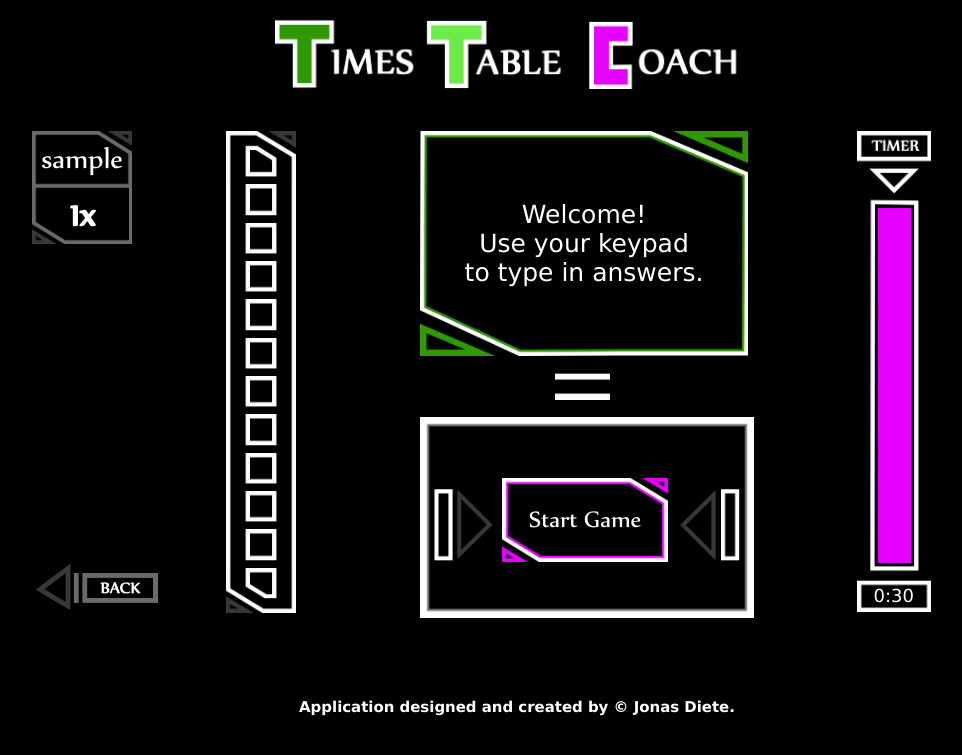
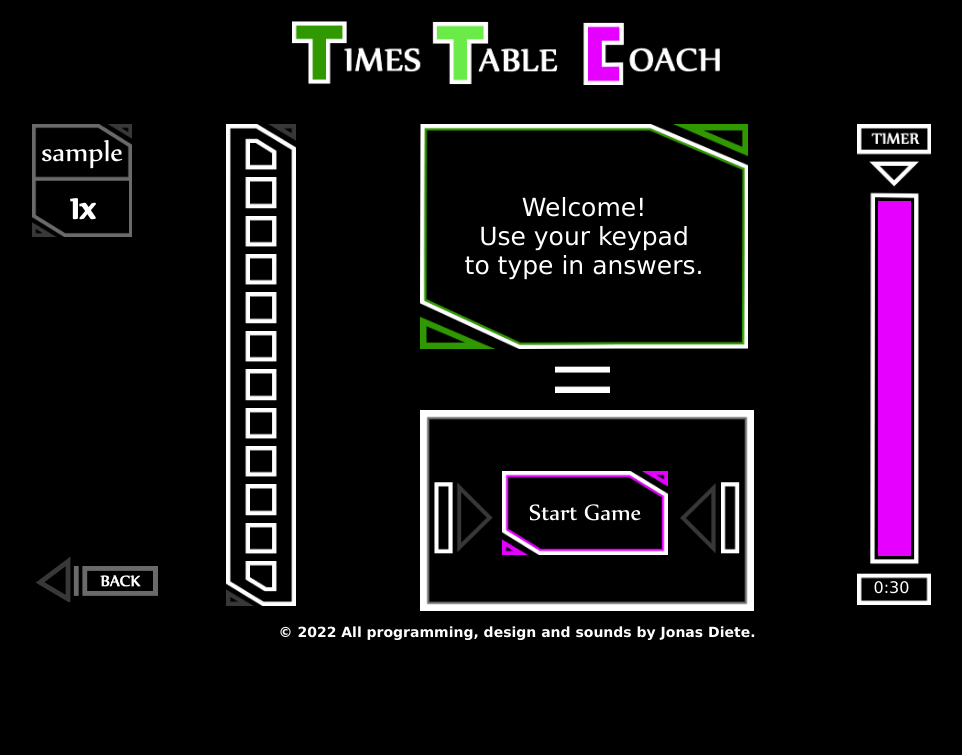
Before and after one commit to jonas-diete/timestablecoach, a Flask app: page /test/1 in a window 1280 px wide. Shown: the top 755 px of the page, without its empty margins (123-1085 px from the left). Run offline with Flask 2, Linux system fonts and the light colour scheme; the visitor is signed in with stand-in values (Sample User, id 1).

Commit message:
new version

```diff
--- a/static/styles.css
+++ b/static/styles.css
@@ -4,15 +4,20 @@
     url("/static/nyala.tff") format("tff");
     }
 
+/* General Rules */
+
 body {
     background: black;
     color: white;
     font-family: Verdana, Geneva, Tahoma, sans-serif;
-    font-size: large;
+    font-size: 16px;
 }
 
 footer {
     text-align: center;
+    font-size: 14px;
+    margin: 30px auto 10px auto;
+    font-weight: bold;
     clear: both;
 }
 
@@ -27,13 +32,20 @@ button {
     font-size: 15px;
     font-family: Verdana, Geneva, Tahoma, sans-serif;
     padding: 10px 25px;
-    border-radius: 3px;
     border: 2px solid black;
 }
 
 button:hover {
     color: black;
     background-color:rgb(150, 223, 223);
+}
+
+form {
+    text-align: center;
+}
+
+.form_left {
+    text-align: left;
 }
 
 input[type=text], input[type=password] {
@@ -52,12 +64,10 @@ input[type=text]:focus, input[type=password]:focus {
 }
 
 #title_img {
-    width: 50%;
+    width: 450px;
     display: block;
-    margin-left: auto;
-    margin-right: auto;
+    margin: 10px auto 20px auto;
 }
-
 
 .row {
     margin: auto;
@@ -301,12 +336,23 @@ input[type=text]:focus, input[type=password]:focus {
     background-size: cover;
     width: 328px;
     height: 225px;
-    font-size: 25px;
+    font-size: 20px;
     /* To center the writing in the display box */
     text-align: center;
     display: flex;
+    align-items: center;
     justify-content: center;
-    align-items: center;
+}
+
+
+#text {
+    font-size: 1.25em;
+}
+
+#medalpic {
+    height: 70px;
+    display: none;
+    margin: 20px auto 0 auto;
 }
 
 #equals {
--- a/templates/layout.html
+++ b/templates/layout.html
@@ -3,6 +3,7 @@
     <head>
         <link href="/static/styles.css" rel="stylesheet">
         <link rel="shortcut icon" href="{{ url_for('static', filename='favicon.ico') }}">
+        <meta name="viewport" content="width=device-width, initial-scale=1.0, maximum-scale=1.0,user-scalable=0"/>
         {% block head %}{% endblock %}
         <title>
             Times Table Coach
@@ -11,10 +12,7 @@
 
     <body>
         <header>
-            <div class = "row">
-                <div id="title"><img id="title_img" src="/static/images/title_long.png"></div>
-            </div>
-            <br>
+            <img id="title_img" src="/static/images/title_long.png">
         </header>
 
         <main>
@@ -22,11 +20,7 @@
         </main>
 
         <footer>
-            <br>
-            <br>
-            <div class = "row">
-                <h5>Application designed and created by &copy Jonas Diete.</h5>
-            </div>
+            &copy 2022 All programming, design and sounds by Jonas Diete.
         </footer>
     </body>
 </html>
--- a/templates/login.html
+++ b/templates/login.html
@@ -59,8 +59,6 @@
             <button type="submit" class="select_button" id="login_button">Login</button>
         </form>
         <br>
-        <br>
-        <br>
     </div>
 
     <div class="narrow_row">
--- a/templates/practise.html
+++ b/templates/practise.html
@@ -538,7 +538,7 @@
     <b id="learningdata">{{ learningdata }}</b>
     <b id="practise_tt">{{ timestable }}</b>
 
- 	<div class="row">
+ 	<div id="practise_objects">
 
 	    <div class="col" id="col1_practise">
 		    <table id="tt_overview">
--- a/templates/test.html
+++ b/templates/test.html
@@ -32,10 +32,10 @@
         function create_question() {
 
             // Changing font size
-            document.querySelector('#display').style.fontSize = '60px';
+            document.querySelector('#text').style.fontSize = '3em';
 
             // Displaying question
-            document.querySelector('#display').innerHTML = factors[question_number] + ' x ' + tt;
+            document.querySelector('#text').innerHTML = factors[question_number] + ' x ' + tt;
 
             // Playing sound
             var questionsound = new Audio('/static/sounds/' + factors[question_number] + 'x' + tt + '.mp3');
@@ -129,34 +129,55 @@
             }
 
             // Displaying message
-            document.querySelector('#display').style.fontSize = '20px';
+
             if (num_of_corr_answers > 11 && time > 49) {
-                document.querySelector('#display').innerHTML = 'Congratulations.<br>You earned a gold medal!';
+                document.querySelector('#text').style.fontSize = '1.15em';
+                document.querySelector('#text').innerHTML = '<br><br>Congratulations.<br>You earned a gold medal!';
+                document.querySelector('#medalpic').src = '/static/images/gold.png';
+                document.querySelector('#display').style.display = 'block';
+                document.querySelector('#medalpic').style.display = 'block';
                 medal_earned = 3;
             }
 
             else if (num_of_corr_answers > 11) {
-                document.querySelector('#display').innerHTML = 'Congratulations.<br>You earned a silver medal!';
+                document.querySelector('#text').style.fontSize = '1.15em';
+                document.querySelector('#text').innerHTML = 'Congratulations.<br>You earned a silver medal!';
+                document.querySelector('#medalpic').src = '/static/images/silver.png';
+                document.querySelector('#display').style.display = 'block';
+                document.querySelector('#medalpic').style.display = 'block';
                 medal_earned = 2;
             }
 
             else if (num_of_corr_answers > 9 && time == 0) {
-                document.querySelector('#display').innerHTML = 'Congratulations.<br>You earned a bronze medal.<br><br>Keep on practising<br>to get faster.';
+                document.querySelector('#text').style.fontSize = '1em';
+                document.querySelector('#text').innerHTML = '<br>Congratulations.<br>You earned a bronze medal.<br><br>Keep on practising<br>to get faster.';
+                document.querySelector('#medalpic').src = '/static/images/bronze.png';
+                document.querySelector('#display').style.display = 'block';
+                document.querySelector('#medalpic').style.display = 'block';
                 medal_earned = 1;
             }
 
             else if (num_of_corr_answers > 10) {
-                document.querySelector('#display').innerHTML = 'Congratulations.<br>You earned a bronze medal.<br>Revise this question:<br>' + wrong_questions[1] + ' x ' + tt + ' = ' + wrong_questions[1]*tt;
+                document.querySelector('#text').style.fontSize = '0.8em';
+                document.querySelector('#text').innerHTML = '<br>Congratulations.<br>You earned a bronze medal.<br>Revise this question:<br>' + wrong_questions[1] + ' x ' + tt + ' = ' + wrong_questions[1]*tt;
+                document.querySelector('#medalpic').src = '/static/images/bronze.png';
+                document.querySelector('#display').style.display = 'block';
+                document.querySelector('#medalpic').style.display = 'block';
                 medal_earned = 1;
             }
 
             else if (num_of_corr_answers > 9) {
-                document.querySelector('#display').innerHTML = 'Congratulations.<br>You earned a bronze medal.<br>Revise these questions:<br>' + wrong_questions[1] + ' x ' + tt + ' = ' + wrong_questions[1]*tt + '<br>' + wrong_questions[2] + ' x ' + tt + ' = ' + wrong_questions[2]*tt;
+                document.querySelector('#text').style.fontSize = '0.8em';
+                document.querySelector('#text').innerHTML = '<br>Congratulations.<br>You earned a bronze medal.<br>Revise these questions:<br>' + wrong_questions[1] + ' x ' + tt + ' = ' + wrong_questions[1]*tt + '<br>' + wrong_questions[2] + ' x ' + tt + ' = ' + wrong_questions[2]*tt;
+                document.querySelector('#medalpic').src = '/static/images/bronze.png';
+                document.querySelector('#display').style.display = 'block';
+                document.querySelector('#medalpic').style.display = 'block';
                 medal_earned = 1;
             }
 
             else {
-                document.querySelector('#display').innerHTML = 'You got ' + num_of_corr_answers + ' answers correct.<br>Keep on practising.';
+                document.querySelector('#text').style.fontSize = '1em';
+                document.querySelector('#text').innerHTML = 'You got ' + num_of_corr_answers + ' out of 12 answers correct.<br>Keep on practising.';
             }
 
             // Sending the medal result
@@ -192,8 +213,9 @@
                 time--;
 
                 // Shrinking the timer bar, every tenth of a second
-                document.querySelector('#timerbar').style.height = (355 / 300 * (time)) + 'px';
-                document.querySelector('#timerbar').style.top = (77 + (355 / 300 * (300-time))) + 'px';
+                document.querySelector('#timerbar').style.height = (initial_height / 300 * (time)) + 'px';
+                console.log(initial_height);
+                document.querySelector('#timerbar').style.top = (initial_top + (initial_height / 300 * (300-time))) + 'px';
 
                 // Updating the timer every second
                 if (time % 10 == 0 && time != 0) {
@@ -205,6 +227,7 @@
                     }
                 }
                 else if (time == 0) {
+                    document.querySelector('#timer').innerHTML = '0:00';
                     finish();
                 }
             }
@@ -219,6 +242,10 @@
 
             // Adding the timestable to the wrong answers array, so we know later which tt the factors refer to.
             wrong_questions.push(tt);
+
+            // Needed to calculate timer bar, if in different screen sizes
+            initial_height = document.querySelector('#timerbar').offsetHeight;
+            initial_top = document.querySelector('#timerbar').offsetTop;
 
             // Disabling answer text box
             document.querySelector('#answer').disabled = true;
@@ -257,7 +284,9 @@
                 document.querySelector('#answer').focus();
                 document.querySelector('#answer').style.backgroundImage = "url('/static/images/answerbox.png')";
 
-                document.querySelector('#display').style.fontSize = 'xx-large';
+                // Hiding medal picture
+                document.querySelector('#medalpic').style.display = 'none';
+                document.querySelector('#display').style.display = 'flex';
 
                 // Activating and emptying progress bar
                 document.querySelector('#progress0').src="/static/images/counter1_active.png";
@@ -308,7 +337,10 @@
         </div>
 
         <div class="col" id="col3">
-            <div id="display">Welcome!<br>Use your keypad<br>to type in answers.</div>
+            <div id="display">
+                <div id="text">Welcome!<br>Use your keypad<br>to type in answers.</div>
+                <img id="medalpic" src="/static/images/gold.png">
+            </div>
             <div><img src="/static/images/equals.png" id="equals"></div>
             <div id="answer_plus_main_button">
                 <input id="answer" inputmode="numeric" pattern="[0-9]*" type="text" autocomplete="off">
@@ -325,6 +357,4 @@
         </div>
 
     </div>
-    <br>
-    <br>
 {% endblock %}
```
Also changed, not shown: other parts of static/styles.css (+165 -17 lines), templates/register.html (+6 -4 lines), templates/select.html (+9 -4 lines).
